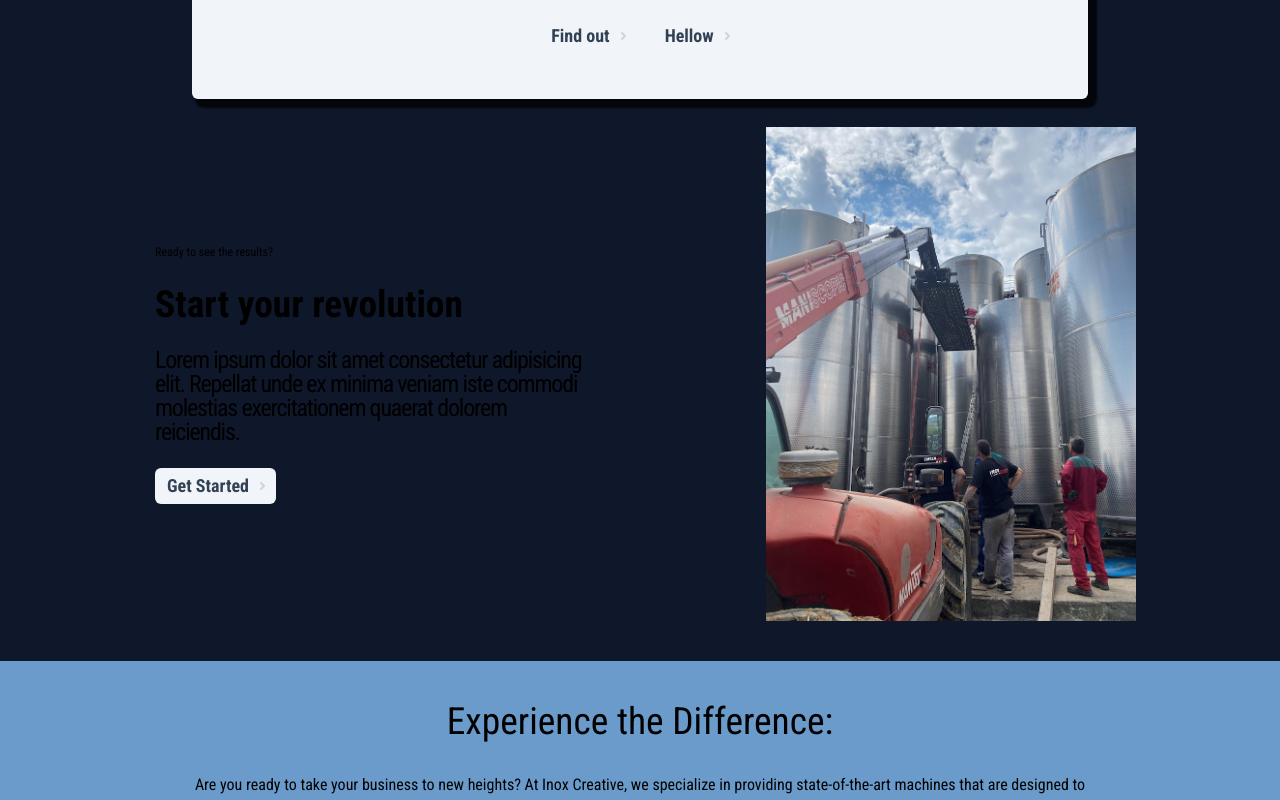
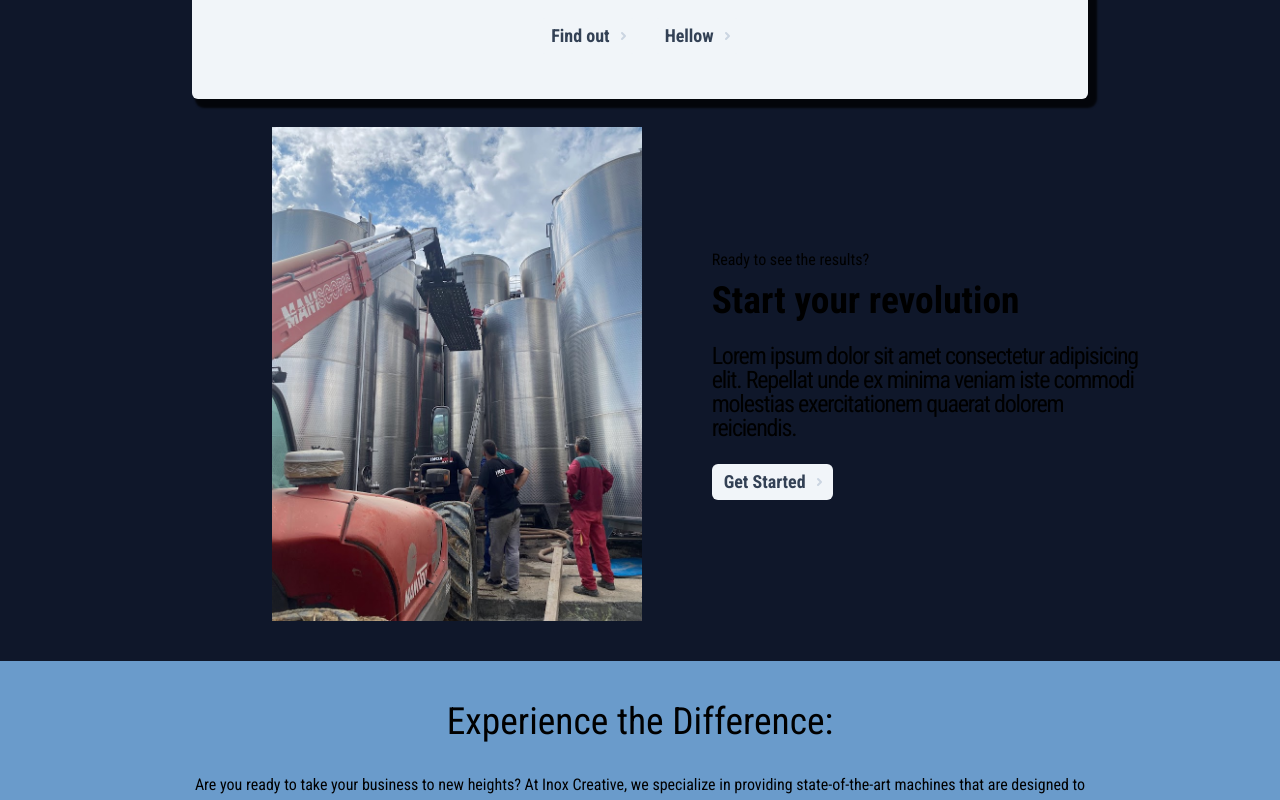
Before and after one commit to markotasevski1/inox-creative-nextjs, a Next.js app: page / in a window 1280 px wide. Shown: the part 780-1580 px from the top of the page. Built offline with nearby package versions, Linux system fonts and the light colour scheme.

Commit message:
fixed featured section

```diff
--- a/app/page.tsx
+++ b/app/page.tsx
@@ -9,10 +9,10 @@ export default function Home() {
   return (
     <>
       <MainHeroSection hasContentBlock={true} />
-      <FeaturedSection />
+      <FeaturedSection flexDirection="row-reverse" />
       <CtaSection ctaButtonHref="/contact" />
       <SolutionsShowcase />
-      <FeaturedSection />
+      <FeaturedSection flexDirection="row" />
       <DemoCtaSection />
       <PartnersSection />
     </>
--- a/components/featured-section/ContentFeaturedSeciton.tsx
+++ b/components/featured-section/ContentFeaturedSeciton.tsx
@@ -2,11 +2,13 @@ import { Button } from '../buttons/Button'
 
 export default function ContentFeaturedSeciton() {
   return (
-    <div className="ml-10 w-5/12 md:w-5/12 m-auto flex items-left flex-col gap-4">
-      <h5 className="text-xs">Ready to see the results?</h5>
+    <div className="ml-10 w-5/12 md:w-5/12 m-auto flex items-left flex-col ">
+      <h5 className="text-base  ">Ready to see the results?</h5>
 
-      <h2 className="text-4xl font-semibold"> Start your revolution</h2>
-      <p className="text-2xl tracking-tighter leading-none">
+      <h2 className=" text-4xl  mb-4  font-semibold  ">
+        Start your revolution
+      </h2>
+      <p className=" mb-4 text-2xl tracking-tighter leading-none">
         Lorem ipsum dolor sit amet consectetur adipisicing elit. Repellat unde
         ex minima veniam iste commodi molestias exercitationem quaerat dolorem
         reiciendis.
--- a/components/featured-section/FeaturedSection.tsx
+++ b/components/featured-section/FeaturedSection.tsx
@@ -2,15 +2,23 @@ import React, { useEffect, useState } from 'react'
 import ContentFeaturedSeciton from './ContentFeaturedSeciton'
 import ImageWrapper from '../common/ImageWrapper'
 import Slika6 from '../../assets/slika6.jpg'
-
-export default async function FeaturedSection() {
+type FeaturedSection = {
+  flexDirection: 'row' | 'row-reverse'
+}
+export default async function FeaturedSection({
+  flexDirection,
+}: FeaturedSection) {
+  console.log(flexDirection)
+  const directionCss = flexDirection === 'row' ? 'flex-row' : 'flex-row-reverse'
   return (
     <div className="">
-      <div className=" mb-10 max-w-[1050px] m-auto flex align-middle md:flex-row justify-evenly mt-6">
+      <div
+        className={` mb-10 max-w-[1050px] ${directionCss} m-auto flex align-middle  justify-evenly mt-6`}
+      >
         <ContentFeaturedSeciton />
 
         <ImageWrapper
-          className="w-1/2 pl-32 flex   items-center justify-center"
+          className="w-1/2 pl-32 flex   items-center justify-center "
           src={Slika6.src}
           alt="test"
           width={370}
```
